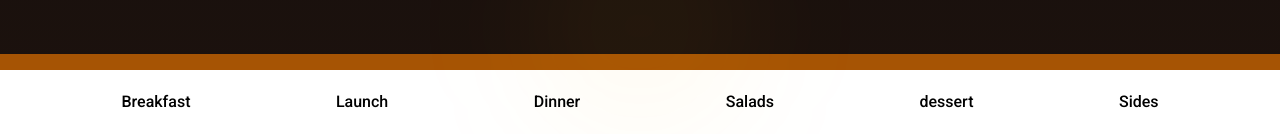
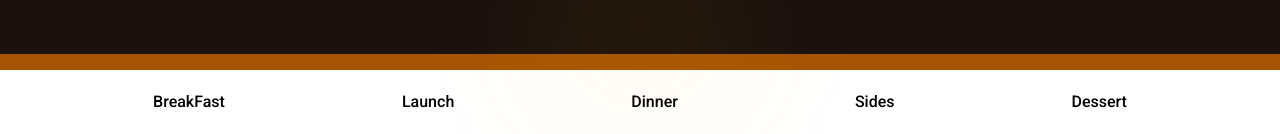
Before and after one commit to iamirhyd/Restaurant-Menu, a React (Vite) app: page / in a window 1280 px wide. Shown: the part 818-952 px from the top of the page. Built offline with nearby package versions, Linux system fonts and the light colour scheme.

Commit message:
map menu and selected function

```diff
--- a/src/Components/Menu.jsx
+++ b/src/Components/Menu.jsx
@@ -1,34 +1,26 @@
-import React from "react";
+import React, { useState } from "react";
 
 const Menu = () => {
+  const [selectItem, setSelectItem] = useState(null);
+  const Menu = ["BreakFast", "Launch", "Dinner", "Sides", "Dessert"];
   return (
-    <div className="bg-white min-h-screen w-full">
+    <div className="bg-white min-h-screen w-full overflow-x-auto whitespace-nowrap">
       <div>
         <ul className="gap-6 flex flex-row justify-evenly py-5 font-medium ">
-          <li className="hover:text-amber-600 group relative cursor-pointer">
-            Breakfast
-            <span className="absolute -bottom-1 left-0 w-0 h-0.5 rounded-md bg-amber-600 transition-all duration-300 group-hover:w-full"></span>
-          </li>
-          <li className="hover:text-amber-600 group relative cursor-pointer">
-            Launch
-            <span className="absolute -bottom-1 left-0 w-0 h-0.5 rounded-md bg-amber-600 transition-all duration-300 group-hover:w-full"></span>
-          </li>
-          <li className="hover:text-amber-600 group relative cursor-pointer">
-            Dinner
-            <span className="absolute -bottom-1 left-0 w-0 h-0.5 rounded-md bg-amber-600 transition-all duration-300 group-hover:w-full"></span>
-          </li>
-          <li className="hover:text-amber-600 group relative cursor-pointer">
-            Salads
-            <span className="absolute -bottom-1 left-0 w-0 h-0.5 rounded-md bg-amber-600 transition-all duration-300 group-hover:w-full"></span>
-          </li>
-          <li className="hover:text-amber-600 group relative cursor-pointer">
-            dessert
-            <span className="absolute -bottom-1 left-0 w-0 h-0.5 rounded-md bg-amber-600 transition-all duration-300 group-hover:w-full"></span>
-          </li>
-          <li className="hover:text-amber-600 group relative cursor-pointer">
-            Sides
-            <span className="absolute -bottom-1 left-0 w-0 h-0.5 rounded-md bg-amber-600 transition-all duration-300 group-hover:w-full"></span>
-          </li>
+          {Menu.map((MenuList, i) => (
+            <li
+              key={MenuList}
+              onClick={() => {
+                setSelectItem(i);
+              }}
+              className={`hover:text-amber-600 group relative cursor-pointer ${selectItem === i ? "text-amber-600" : null}`}
+            >
+              {MenuList}
+              <span
+                className={`absolute -bottom-1 left-0 w-0 h-0.5 rounded-md bg-amber-600 transition-all duration-300 group-hover:w-full ${selectItem === i ? "w-full" : null}`}
+              ></span>
+            </li>
+          ))}
         </ul>
       </div>
     </div>
```
